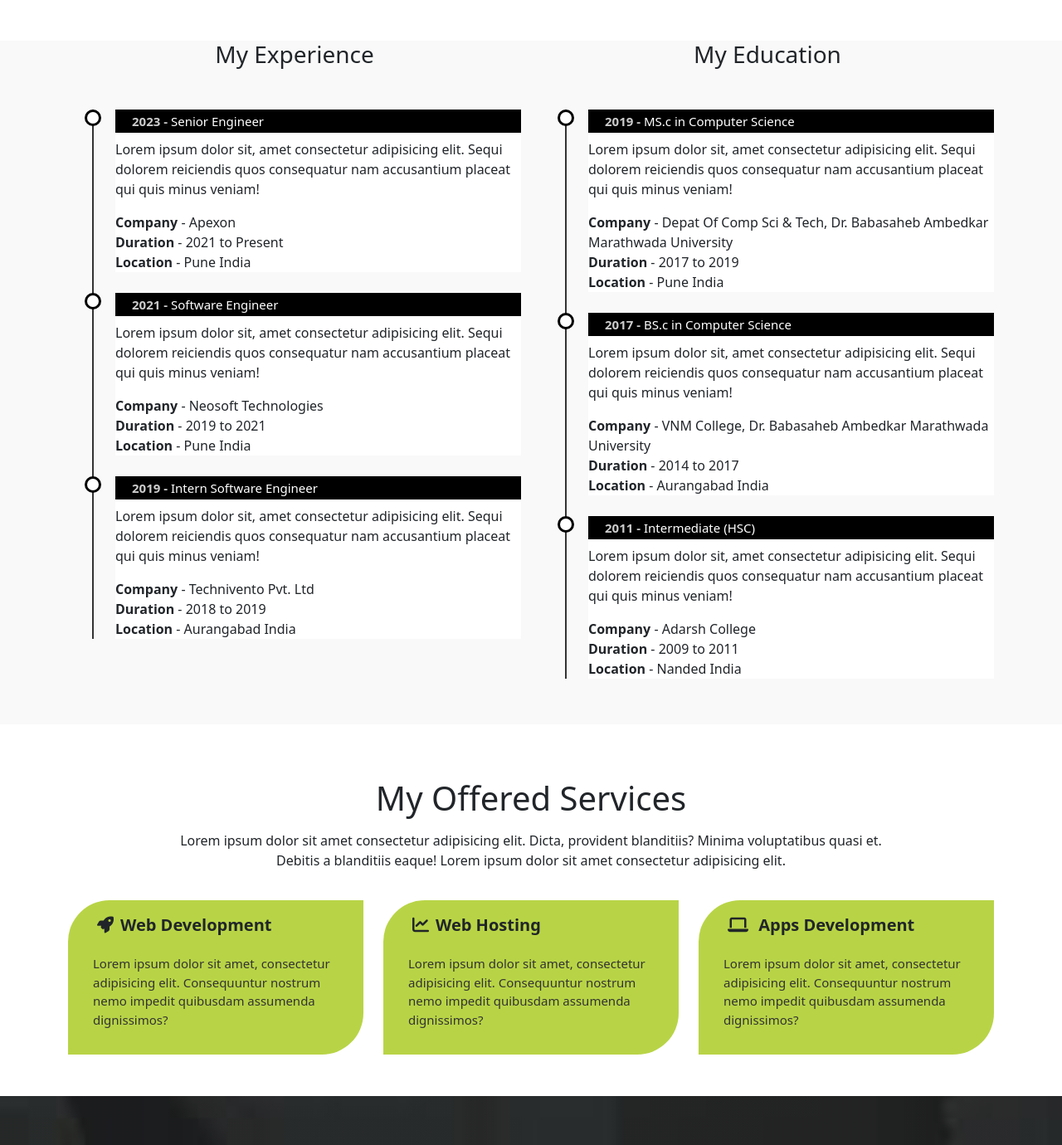
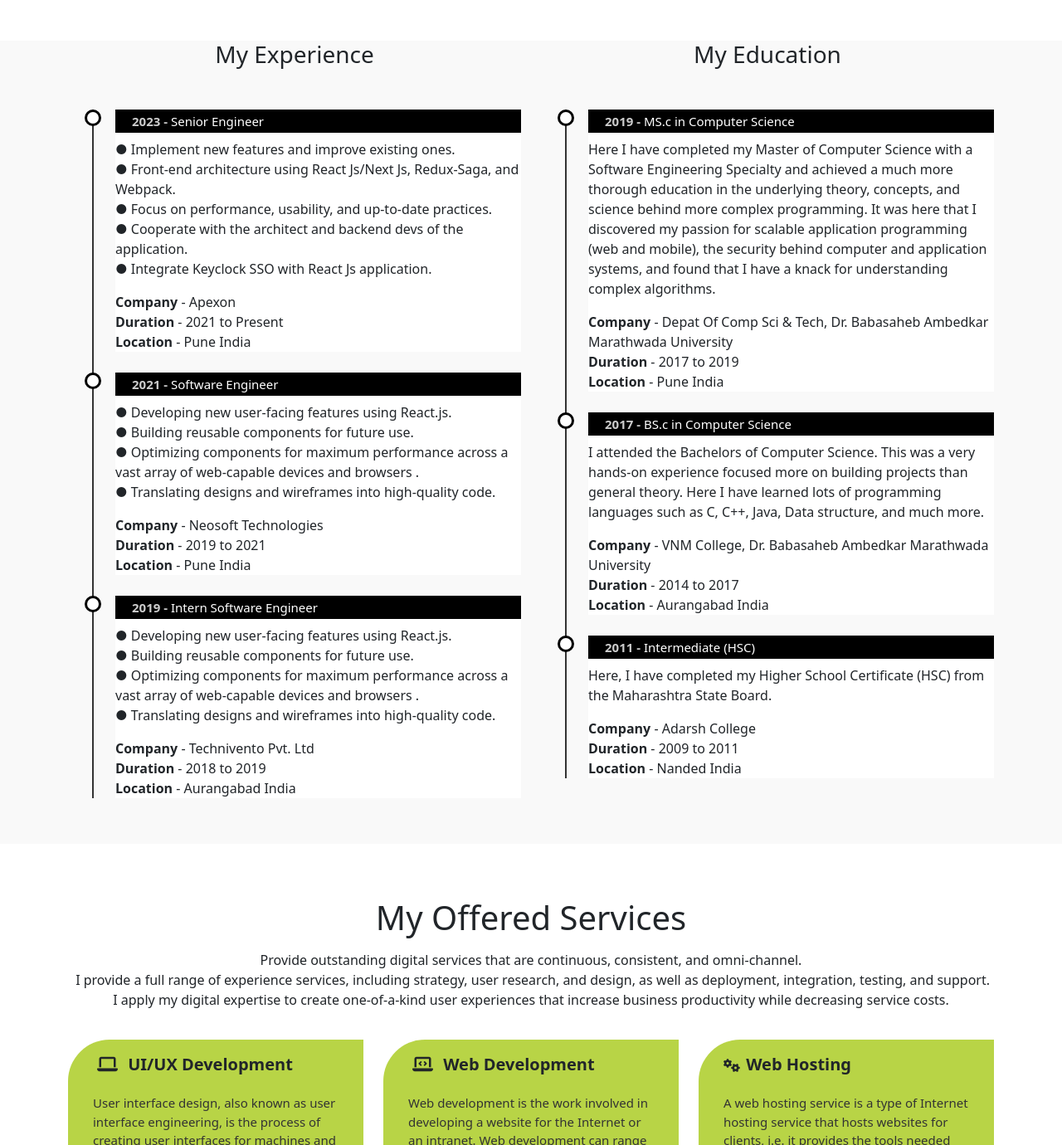
Before and after one commit to pruthwirajchavan17/Resume-Template-With-HTML-And-CSS, a plain HTML site: page index.html in a window 1280 px wide. Shown: the part 1420-2800 px from the top of the page at 83% size. Drawn offline with nearby package versions, Linux system fonts and the light colour scheme; a web font is replaced by a local one.

Commit message:
AC | update information

```diff
--- a/index.html
+++ b/index.html
@@ -31,6 +31,11 @@
     <meta property="og:url" content="https://medium.com/@ankushchavan0411" />
     <meta property="og:image" content="/img/user.png" />
 
+    <link rel="shortcut icon" href="favicon.ico" type="image/x-icon" />
+    <link rel="apple-touch-icon" sizes="180x180" href="/apple-touch-icon.png" />
+    <link rel="icon" type="image/png" sizes="32x32" href="/favicon-32x32.png" />
+    <link rel="icon" type="image/png" sizes="16x16" href="/favicon-16x16.png" />
+
     <link rel="stylesheet" href="style.css" />
     <script src="https://cdn.jsdelivr.net/npm/bootstrap@5.0.2/dist/js/bootstrap.bundle.min.js"></script>
     <link
@@ -57,7 +62,11 @@
         <div class="user-box">
           <img src="img/user.png" alt="user" />
           <h1>Ankush Chavan</h1>
-          <p>React JS Front End Developer</p>
+          <p>
+            Senior Engineer at Apexon | React JS | Next JS | Redux | JavaScript
+            & Typescript | Formik | Sentry | Jest & Enzyme | Keyclock | Docker |
+            Git & Bitbucket | Jenkins | AWS | Azure | CICD | Google Analytics.
+          </p>
         </div>
       </div>
       <div class="scroll-btn">
@@ -111,11 +120,11 @@
           <div class="col-md-6">
             <h3>WHO AM I?</h3>
             <p>
-              Lorem ipsum dolor, sit amet consectetur adipisicing elit.
-              Aspernatur necessitatibus beatae rem. Ut, explicabo tenetur eum
-              laudantium adipisci provident. Nihil accusantium recusandae iure
-              quis eos, soluta consequuntur pariatur fugiat error. Veniam,
-              expedita.
+              I'm a React JS developer with about 4 years of experience looking
+              to create usable, useful, and well-designed websites and
+              applications using React JS, Next JS, Redux, Jest, and Git. I'm
+              looking forward to continuing to learn and collaborate with
+              wonderful people.
             </p>
             <div class="skills-bar">
               <p>React JS</p>
@@ -182,9 +191,14 @@
                 <li>
                   <h4><span>2023 - </span> Senior Engineer</h4>
                   <p>
-                    Lorem ipsum dolor sit, amet consectetur adipisicing elit.
-                    Sequi dolorem reiciendis quos consequatur nam accusantium
-                    placeat qui quis minus veniam!
+                    ● Implement new features and improve existing ones. <br />
+                    ● Front-end architecture using React Js/Next Js, Redux-Saga,
+                    and Webpack.<br />
+                    ● Focus on performance, usability, and up-to-date
+                    practices.<br />
+                    ● Cooperate with the architect and backend devs of the
+                    application.<br />
+                    ● Integrate Keyclock SSO with React Js application.
                   </p>
                   <div><b>Company</b> - Apexon</div>
                   <div><b>Duration</b> - 2021 to Present</div>
@@ -193,9 +207,11 @@
                 <li>
                   <h4><span>2021 - </span> Software Engineer</h4>
                   <p>
-                    Lorem ipsum dolor sit, amet consectetur adipisicing elit.
-                    Sequi dolorem reiciendis quos consequatur nam accusantium
-                    placeat qui quis minus veniam!
+                    ● Developing new user-facing features using React.js. <br />
+                    ● Building reusable components for future use.<br />
+                    ● Optimizing components for maximum performance across a
+                    vast array of web-capable devices and browsers .<br />
+                    ● Translating designs and wireframes into high-quality code.
                   </p>
                   <div><b>Company</b> - Neosoft Technologies</div>
                   <div><b>Duration</b> - 2019 to 2021</div>
@@ -204,9 +220,11 @@
                 <li>
                   <h4><span>2019 - </span> Intern Software Engineer</h4>
                   <p>
-                    Lorem ipsum dolor sit, amet consectetur adipisicing elit.
-                    Sequi dolorem reiciendis quos consequatur nam accusantium
-                    placeat qui quis minus veniam!
+                    ● Developing new user-facing features using React.js. <br />
+                    ● Building reusable components for future use.<br />
+                    ● Optimizing components for maximum performance across a
+                    vast array of web-capable devices and browsers .<br />
+                    ● Translating designs and wireframes into high-quality code.
                   </p>
                   <div><b>Company</b> - Technivento Pvt. Ltd</div>
                   <div><b>Duration</b> - 2018 to 2019</div>
@@ -220,9 +238,14 @@
                 <li>
                   <h4><span>2019 - </span> MS.c in Computer Science</h4>
                   <p>
-                    Lorem ipsum dolor sit, amet consectetur adipisicing elit.
-                    Sequi dolorem reiciendis quos consequatur nam accusantium
-                    placeat qui quis minus veniam!
+                    Here I have completed my Master of Computer Science with a
+                    Software Engineering Specialty and achieved a much more
+                    thorough education in the underlying theory, concepts, and
+                    science behind more complex programming. It was here that I
+                    discovered my passion for scalable application programming
+                    (web and mobile), the security behind computer and
+                    application systems, and found that I have a knack for
+                    understanding complex algorithms.
                   </p>
                   <div>
                     <b>Company</b> - Depat Of Comp Sci & Tech, Dr. Babasaheb
@@ -234,9 +257,11 @@
                 <li>
                   <h4><span>2017 - </span> BS.c in Computer Science</h4>
                   <p>
-                    Lorem ipsum dolor sit, amet consectetur adipisicing elit.
-                    Sequi dolorem reiciendis quos consequatur nam accusantium
-                    placeat qui quis minus veniam!
+                    I attended the Bachelors of Computer Science. This was a
+                    very hands-on experience focused more on building projects
+                    than general theory. Here I have learned lots of programming
+                    languages such as C, C++, Java, Data structure, and much
+                    more.
                   </p>
                   <div>
                     <b>Company</b> - VNM College, Dr. Babasaheb Ambedkar
@@ -248,9 +273,8 @@
                 <li>
                   <h4><span>2011 - </span> Intermediate (HSC)</h4>
                   <p>
-                    Lorem ipsum dolor sit, amet consectetur adipisicing elit.
-                    Sequi dolorem reiciendis quos consequatur nam accusantium
-                    placeat qui quis minus veniam!
+                    Here, I have completed my Higher School Certificate (HSC)
+                    from the Maharashtra State Board.
                   </p>
                   <div><b>Company</b> - Adarsh College</div>
                   <div><b>Duration</b> - 2009 to 2011</div>
@@ -266,39 +290,49 @@
         <div class="container">
           <h1 class="text-center">My Offered Services</h1>
           <p class="text-center">
-            Lorem ipsum dolor sit amet consectetur adipisicing elit. Dicta,
-            provident blanditiis? Minima voluptatibus quasi et. <br />Debitis a
-            blanditiis eaque! Lorem ipsum dolor sit amet consectetur adipisicing
-            elit.
+            Provide outstanding digital services that are continuous,
+            consistent, and omni-channel.<br /> I provide a full range of
+            experience services, including strategy, user research, and design,
+            as well as deployment, integration, testing, and support. <br />I
+            apply my digital expertise to create one-of-a-kind user experiences
+            that increase business productivity while decreasing service costs.
           </p>
           <div class="row">
             <div class="col-md-4">
               <div class="service-box">
-                <i class="fa fa-rocket"></i><span>Web Development</span>
+                <i class="fa fa-laptop"></i> <span>UI/UX Development</span>
                 <p>
-                  Lorem ipsum dolor sit amet, consectetur adipisicing elit.
-                  Consequuntur nostrum nemo impedit quibusdam assumenda
-                  dignissimos?
+                  User interface design, also known as user interface
+                  engineering, is the process of creating user interfaces for
+                  machines and software such as computers, home appliances,
+                  mobile devices, and other electronic devices with the goal of
+                  improving usability and the user experience.
                 </p>
               </div>
             </div>
             <div class="col-md-4">
               <div class="service-box">
-                <i class="fa fa-line-chart"></i><span>Web Hosting</span>
+                <i class="fa-solid fa-laptop-code fa"></i>
+                <span>Web Development</span>
                 <p>
-                  Lorem ipsum dolor sit amet, consectetur adipisicing elit.
-                  Consequuntur nostrum nemo impedit quibusdam assumenda
-                  dignissimos?
+                  Web development is the work involved in developing a website
+                  for the Internet or an intranet. Web development can range
+                  from developing a simple single static page of plain text to
+                  complex web applications, electronic businesses, and social
+                  network services.
                 </p>
               </div>
             </div>
             <div class="col-md-4">
               <div class="service-box">
-                <i class="fa fa-laptop"></i> <span>Apps Development</span>
+                <!-- <i class="fa fa-line-chart"></i> -->
+                <i class="fa-solid fa-gears"></i>
+                <span>Web Hosting</span>
                 <p>
-                  Lorem ipsum dolor sit amet, consectetur adipisicing elit.
-                  Consequuntur nostrum nemo impedit quibusdam assumenda
-                  dignissimos?
+                  A web hosting service is a type of Internet hosting service
+                  that hosts websites for clients, i.e. it provides the tools
+                  needed for them to create and maintain a website and makes it
+                  available on the World Wide Web.
                 </p>
               </div>
             </div>
@@ -310,22 +344,22 @@
         <div class="container text-center">
           <h1>Contact Me</h1>
           <p class="text-center">
-            Lorem ipsum dolor, sit amet consectetur adipisicing elit. Neque
-            molestias non molestiae <br />Lpsum officia optio consequatur
-            quibusdam eveniet suscipit accusantium!
+            Have a project for me? Think I'd be a good fit for your team?
+            <br />I'd love to hear from you. give me a shout by email or <br />
+            by using the form below if you'd like to get in contact with me.
           </p>
           <div class="row">
             <div class="col-md-4">
               <i class="fa fa-phone"></i>
-              <p>+1 566886860</p>
+              <p>+91 9561023173</p>
             </div>
             <div class="col-md-4">
               <i class="fa fa-envelope"></i>
-              <p>info@example.com</p>
+              <p>ankushchavan0411@gmail.com</p>
             </div>
             <div class="col-md-4">
               <i class="fa-brands fa-edge-legacy fa"></i>
-              <p>www.example.com</p>
+              <p>www.ankushchavan.com</p>
             </div>
           </div>
           <div class="btn btn-primary">
```
